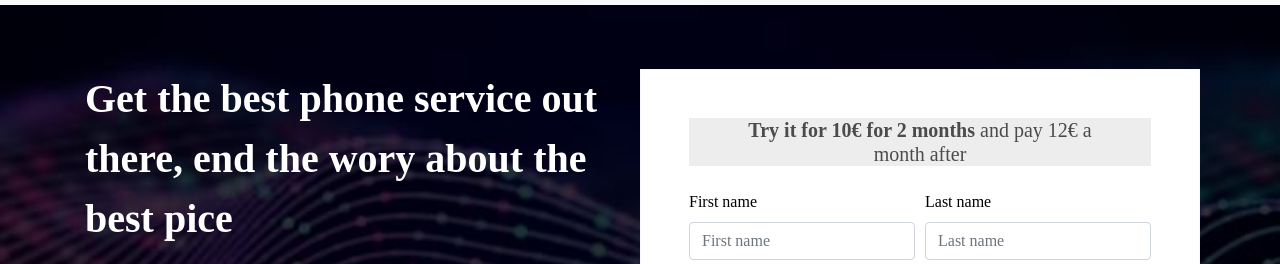
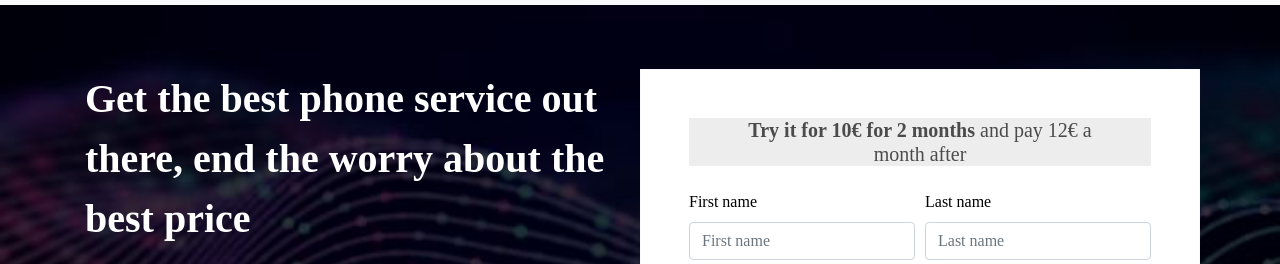
Before and after one commit to fbw9dus/test-ui-Centillion-303, a plain HTML site: page index.html in a window 1280 px wide. Shown: the part 51-315 px from the top of the page. Drawn offline with nearby package versions, Linux system fonts and the light colour scheme.

Commit message:
yep another minor fix

```diff
--- a/index.html
+++ b/index.html
@@ -51,7 +51,7 @@
         <div class="container">
         <div class="row">
         <div class="col-md-6">
-            <p class="promo-title">Get the best phone service out there, end the wory about the best pice</p>
+            <p class="promo-title">Get the best phone service out there, end the worry about the best price</p>
             <h2>Whatever the connectivity you need - We'll give it to you</h2>
             </div>
 <form class="text-center border border-light p-5" action="#!" style="background: white; color: black;">
```
